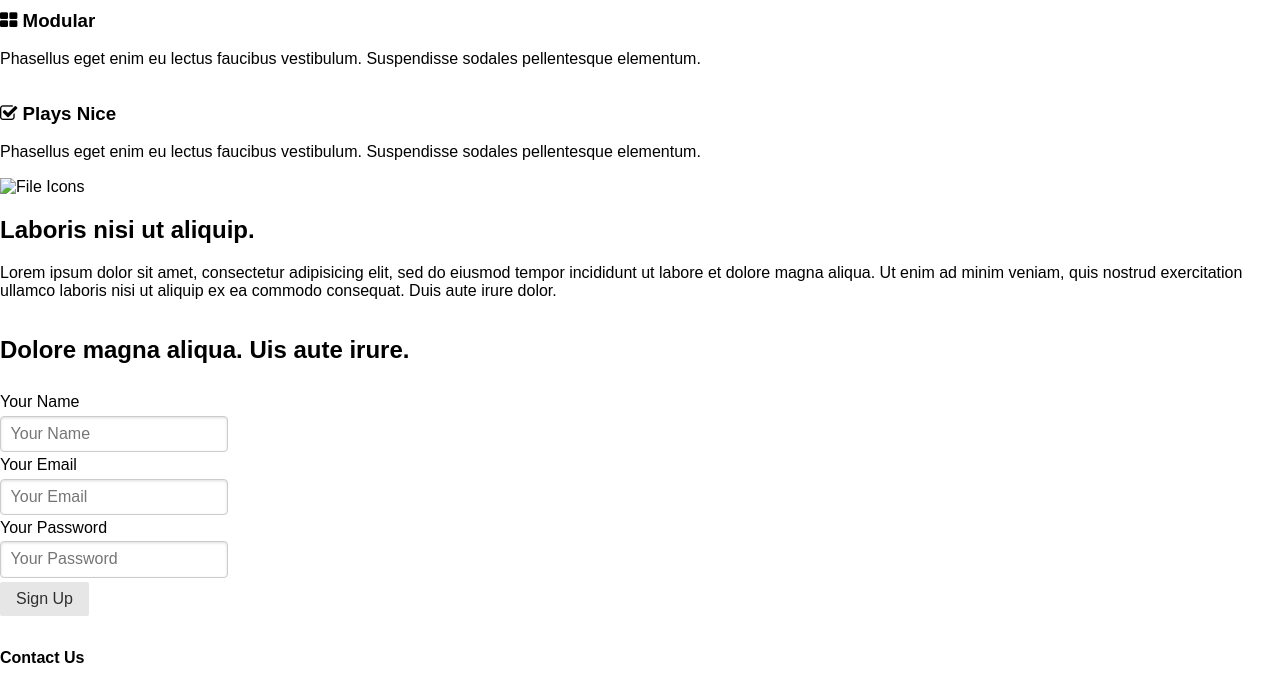
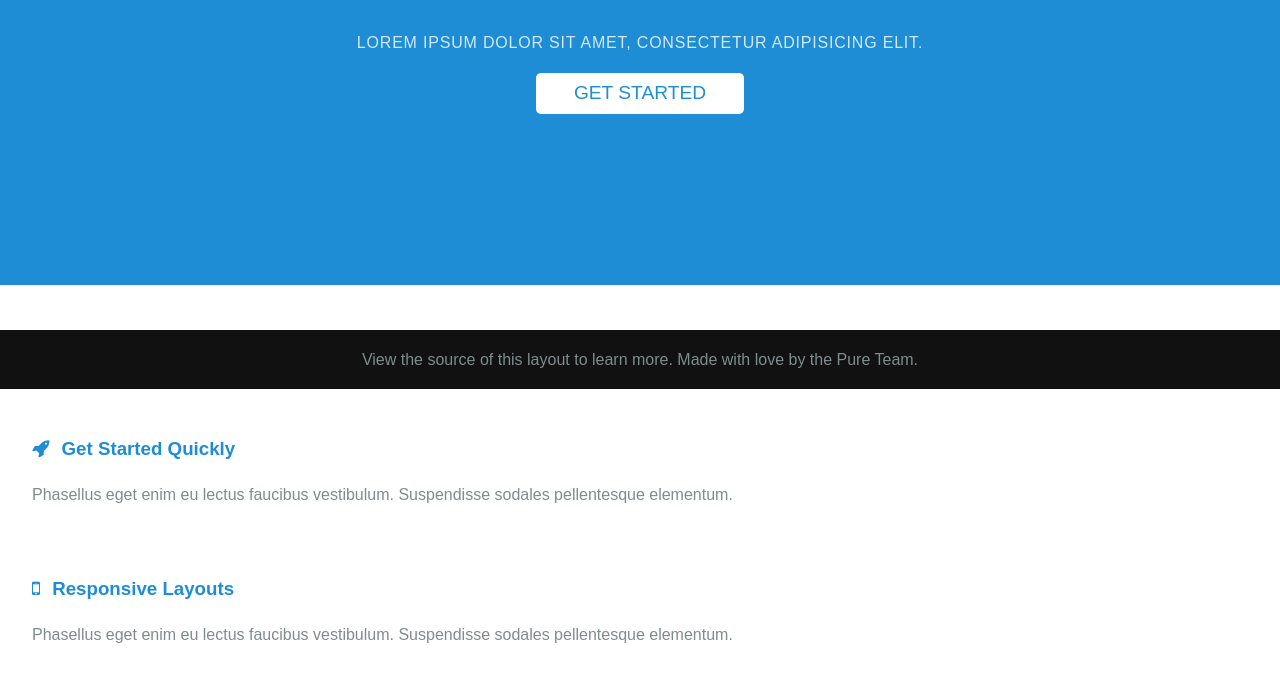
Before and after one commit to hari-yahoo/community-dev, a plain HTML site: page docs/index.html in a window 1280 px wide. Shown: the part 411-1097 px from the top of the page. Drawn offline with nearby package versions, Linux system fonts and the light colour scheme.

Commit message:
Update index.html

```diff
--- a/docs/index.html
+++ b/docs/index.html
@@ -5,10 +5,9 @@
     <meta name="viewport" content="width=device-width, initial-scale=1.0">
     <meta name="description" content="A layout example that shows off a responsive product landing page.">
     <title>Landing Page &ndash; Layout Examples &ndash; Pure</title>
-    <link rel="stylesheet" href="/css/pure/pure-min.css">
-    <link rel="stylesheet" href="/css/pure/grids-responsive-min.css">
+    <link rel="stylesheet" href="https://cdn.jsdelivr.net/npm/purecss@2.1.0/build/pure-min.css" integrity="sha384-yHIFVG6ClnONEA5yB5DJXfW2/KC173DIQrYoZMEtBvGzmf0PKiGyNEqe9N6BNDBH" crossorigin="anonymous">
     <link rel="stylesheet" href="https://netdna.bootstrapcdn.com/font-awesome/4.0.3/css/font-awesome.css">
-    <link rel="stylesheet" href="./styles.css">
+    <link rel="stylesheet" href="./style.css">
 </head>
 <body>
 
```
